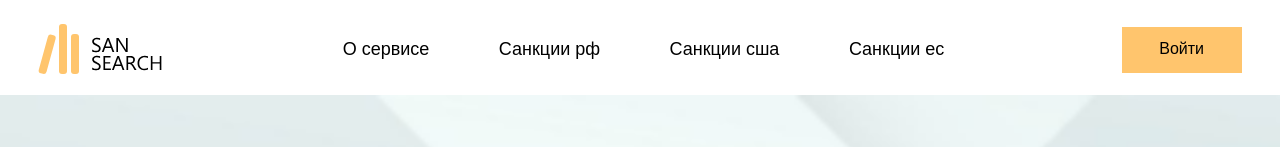
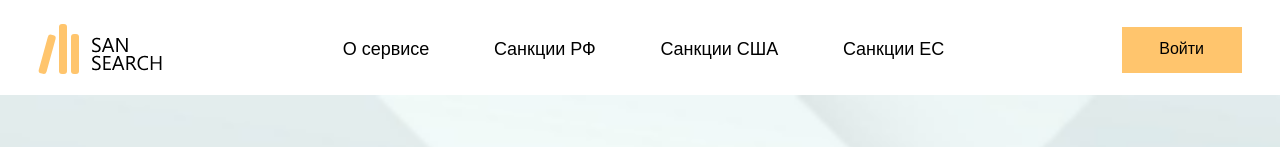
Before and after one commit to Prains/sansearch, a Next.js app: page / in a window 1280 px wide. Shown: the top 147 px of the page. Built offline with nearby package versions, Linux system fonts and the light colour scheme.

Commit message:
header refac

```diff
--- a/components/Header/Header.jsx
+++ b/components/Header/Header.jsx
@@ -1,19 +1,36 @@
 import Logo from "../ui/Logo";
 import burgerMenu from "../../images/icons/menu.svg";
 import Image from "next/image";
-import HeaderLink from "./HeaderLink/HeaderLink";
 import Link from "next/link";
+import links from "@/utils/links";
+import HeaderNavList from "./HeaderNavList/HeaderNavList";
 
 const Header = () => {
+  const menuList = [
+    {
+      name: "О сервисе",
+      link: links.about,
+    },
+    {
+      name: "Санкции РФ",
+      link: links.sanctionsRussia,
+    },
+    {
+      name: "Санкции США",
+      link: links.sanctionsUsa,
+    },
+    {
+      name: "Санкции ЕС",
+      link: links.sanctionsES,
+    },
+  ];
+
   return (
     <header className="w-[88%] my-0 mx-auto flex items-center justify-between mt-6 lg:w-[94%]">
       <Logo />
       <nav className="w-2/4">
         <ul className="hidden lg:flex items-center justify-between">
-          <HeaderLink href={"/"}>О сервисе</HeaderLink>
-          <HeaderLink href={"/"}>Санкции рф</HeaderLink>
-          <HeaderLink href={"/"}>Санкции сша</HeaderLink>
-          <HeaderLink href={"/"}>Санкции ес</HeaderLink>
+          <HeaderNavList list={menuList} />
         </ul>
       </nav>
       <Image
--- /dev/null
+++ b/components/Header/HeaderNavList/HeaderNavList.jsx
@@ -0,0 +1,19 @@
+"use client";
+
+import HeaderLink from "../HeaderLink/HeaderLink";
+
+const HeaderNavList = ({ list }) => {
+  return (
+    <>
+      {list.map((item) => {
+        return (
+          <HeaderLink href={item.link} key={item.name}>
+            {item.name}
+          </HeaderLink>
+        );
+      })}
+    </>
+  );
+};
+
+export default HeaderNavList;
--- a/utils/links.js
+++ b/utils/links.js
@@ -2,6 +2,7 @@ const links = {
   mainpage: "/",
   sanctionsRussia: "/sanctions/Russia",
   sanctionsUsa: "/sactions/USA",
+  sanctionsES: "/sanctions/ES",
   about: "/about",
   profile: "/profile",
   document: "/document",
```
